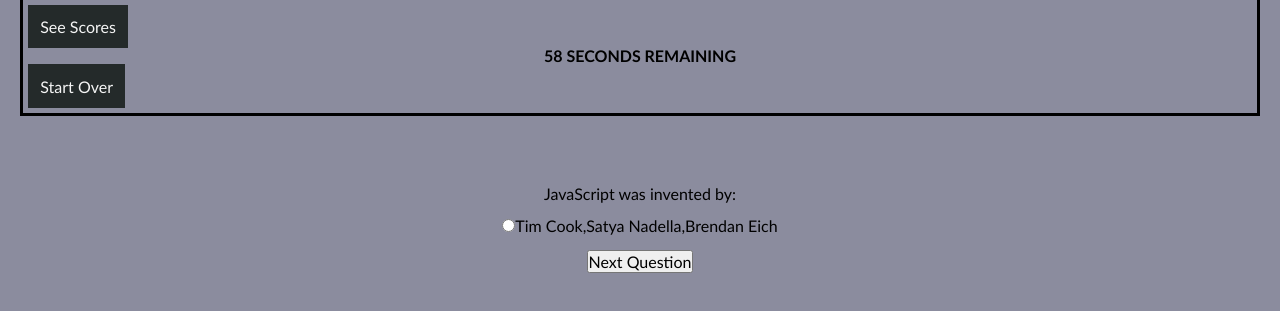
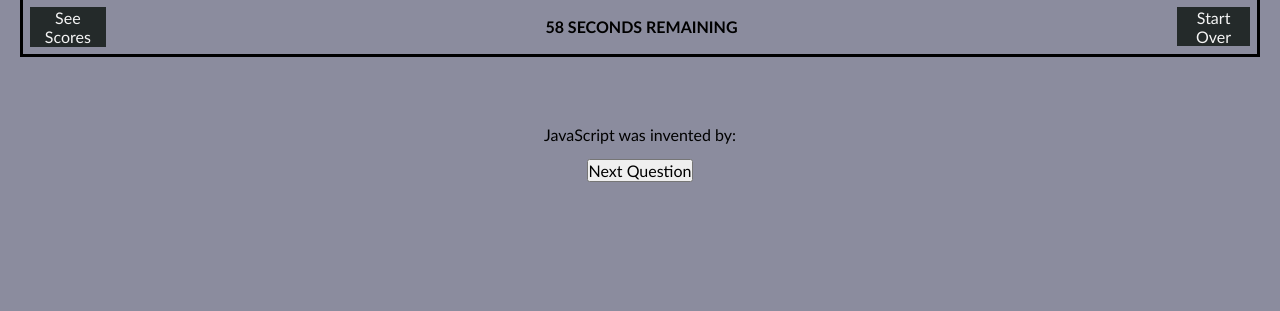
Before and after one commit to Quadrilateral0/Code-Quiz, a plain HTML site: page index.html in a window 1280 px wide. Both pictures are taken after a click on the button "Start". Shown: the part 103-414 px from the top of the page. Drawn offline with Linux system fonts and the light colour scheme.

Commit message:
completed css styling, fixed timer bug

```diff
--- a/assets/script.js
+++ b/assets/script.js
@@ -1,4 +1,3 @@
-
 
 //Defining what number to start my countdown
 var countText = document.getElementById("count-text");
@@ -36,13 +35,13 @@ var startButton = document.getElementById("start-button");
 startButton.addEventListener("click", function () {
 
     //Starting countdown timer on button press
-    interval = setInterval(function() {
+    var interval = setInterval(function() {
         count-=1;
         countText.textContent = count;
 
     //Interval function ends when count equals zero
     if (count === 0){
-        clearInterval();
+        clearInterval(interval);
         alert("Game Over!");
     }
  }, 1000);
@@ -64,13 +63,14 @@ function quizBuilder() {
 
     for (var i=0; i<quizContent[quizIndex].question.length; i++) {
         document.getElementById("quiz-container").innerHTML = quizContent[quizIndex].question + "<br><br>";
-        document.getElementById("quiz-answers").innerHTML = ("<input type='radio' id='quiz-answers' name='answers'><label for='quiz-answers'>" + quizContent[quizIndex].answers + "</label><br><br>");
+        quizContent[quizIndex].answers.forEach (element => "<input type='radio' id='quiz-answers' name='answers'><label for='quiz-answers'>" + element + "</label><br><br>")
     };
 
     //If more questions in the array remain, provide a button to go to the next question
     if (quizIndex < (quizContent.length - 1)) {
         nButton();
     }
+
     //Otherise, provide a finish button to score the quiz
         else {
             fButton();
@@ -95,6 +95,13 @@ function fButton() {
     document.getElementById("quiz-answers").appendChild(finishButton);
 };
 
+//Creates a reset button to refresh the quiz and start over
+var resetButton = document.getElementById("reset-button");
+function rButton() {
+    rButton = location.reload();
+}
+resetButton.addEventListener("click", rButton, false);
+
 
 //Function to score current quiz
 function finishBuilder() {
@@ -106,6 +113,6 @@ function scoreBuilder() {
 
 };
 
-//Creating the scores button
+//Creates a button to access final scores
 var scoresButton = document.getElementById("scores-button");
-startButton.addEventListener("click", scoreBuilder);
+scoresButton.addEventListener("click", scoreBuilder);
--- a/assets/style.css
+++ b/assets/style.css
@@ -44,7 +44,11 @@ main {
 }
 
 .headerbuttons {
-    position: relative;
-    padding: 5px;
+    display: flex;
+    flex-wrap: wrap;
+    align-items: center;
+    justify-content: space-between;
+    flex-direction: row;
+    padding: 7px;
     border: 3px solid black;
 }
```
Lines whose indentation alone changed are shown as unchanged.
